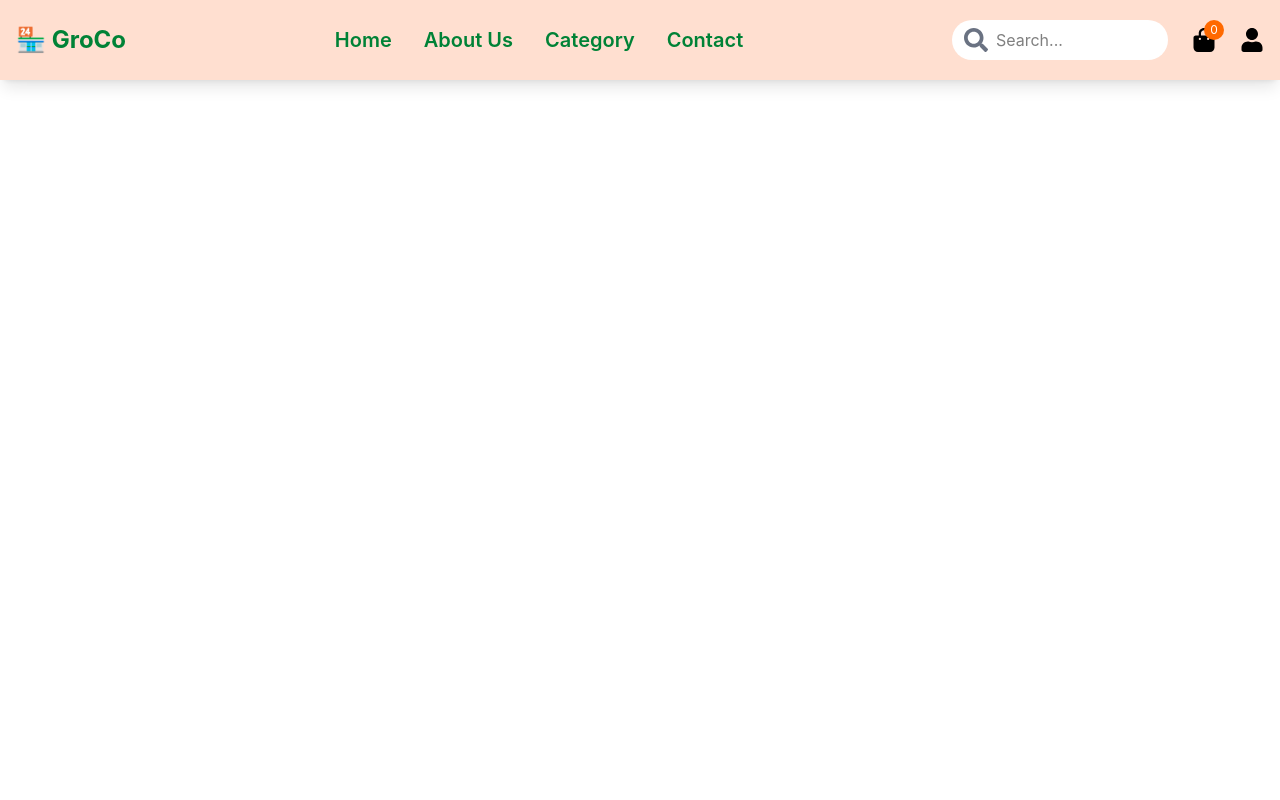
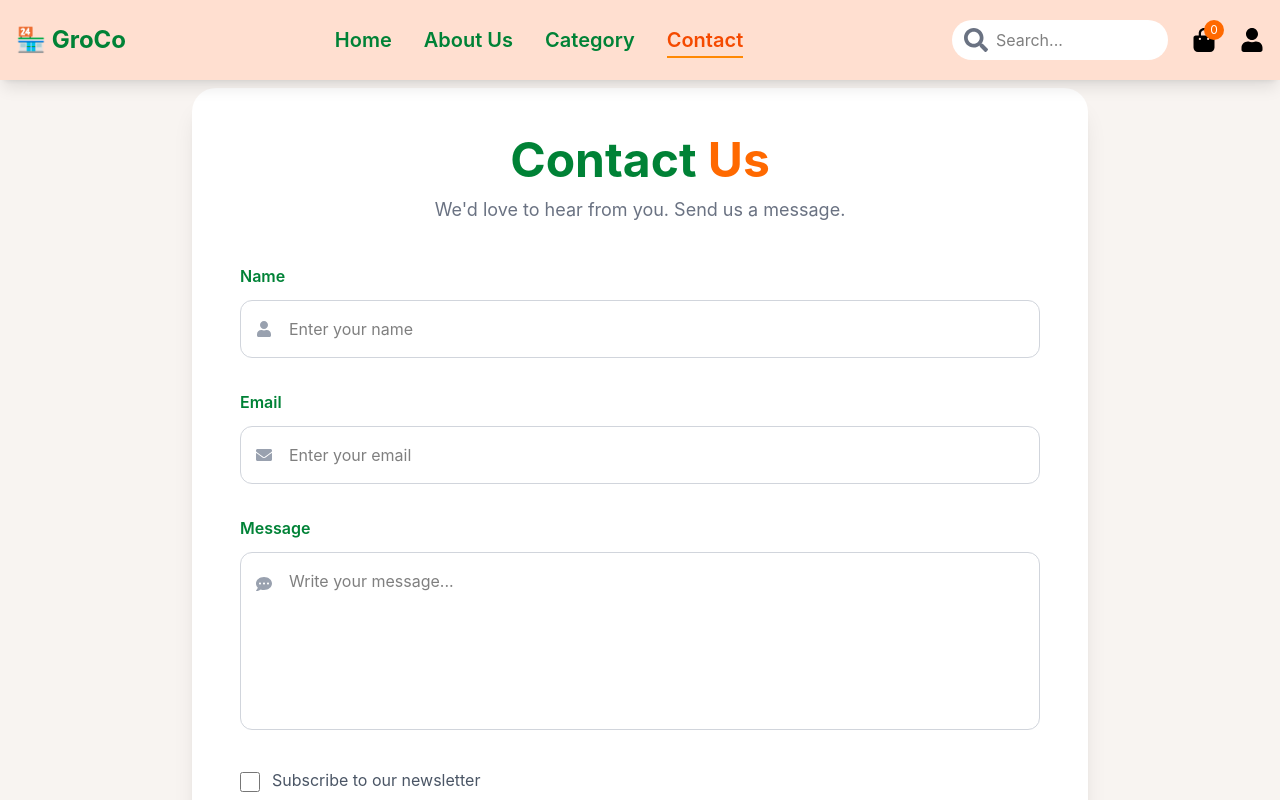
Before and after one commit to Sriramarjun2007/grocery-shop, a React (Vite) app in the folder grocery/: page /contact in a window 1280 px wide. Shown: the top 800 px of the page. Built offline with nearby package versions, Linux system fonts and the light colour scheme.

Commit message:
about and contact update

```diff
--- a/grocery/src/App.jsx
+++ b/grocery/src/App.jsx
@@ -10,7 +10,8 @@ import Checkout from "./pages/Checkout";
 import Ourcategory from "./component/Ourcategory";
 import Blog from "./component/Blog";
 import Footer from "./component/Footer";
-
+import Contact from "./pages/Contact";
+import About from "./pages/About";
 function App() {
   const [search, setSearch] = useState("");
 
@@ -41,6 +42,8 @@ function App() {
 
         <Route path="/cart" element={<Cart />} />
         <Route path="/checkout" element={<Checkout />} />
+        <Route path="/contact" element={<Contact />} />
+        <Route path="/about" element={<About />} />
 
       </Routes>
     </div>
--- a/grocery/src/component/Navbar.jsx
+++ b/grocery/src/component/Navbar.jsx
@@ -1,4 +1,4 @@
-import { useState } from "react";
+import { useState, useEffect } from "react";
 import { FaSearch, FaUser, FaBars, FaTimes } from "react-icons/fa";
 import { FaBagShopping } from "react-icons/fa6";
 import { Link, useLocation } from "react-router-dom";
@@ -9,9 +9,15 @@ function Navbar({ search, setSearch }) {
   const { totalItems } = useCart();
   const [isOpen, setIsOpen] = useState(false);
 
+  // Close mobile menu whenever route changes
+  useEffect(() => {
+    setIsOpen(false);
+  }, [location.pathname]);
+
   return (
     <nav className="bg-[#FFDFD0] fixed top-0 left-0 w-full z-50 shadow-lg">
       <div className="max-w-7xl mx-auto px-4 py-5">
+
         <div className="flex justify-between items-center">
 
           {/* Logo */}
@@ -21,6 +27,7 @@ function Navbar({ search, setSearch }) {
 
           {/* Desktop Menu */}
           <ul className="hidden md:flex gap-8 font-semibold text-xl text-green-700">
+
             <li>
               <Link
                 to="/"
@@ -35,12 +42,16 @@ function Navbar({ search, setSearch }) {
             </li>
 
             <li>
-              <a
-                href="#"
-                className="hover:text-orange-600 transition-all duration-200"
+              <Link
+                to="/about"
+                className={`pb-1 transition-all duration-200 ${
+                  location.pathname === "/about"
+                    ? "border-b-2 border-orange-400 text-orange-600"
+                    : "hover:text-orange-600"
+                }`}
               >
                 About Us
-              </a>
+              </Link>
             </li>
 
             <li>
@@ -57,32 +68,40 @@ function Navbar({ search, setSearch }) {
             </li>
 
             <li>
-              <a
-                href="#"
-                className="hover:text-orange-600 transition-all duration-200"
+              <Link
+                to="/contact"
+                className={`pb-1 transition-all duration-200 ${
+                  location.pathname === "/contact"
+                    ? "border-b-2 border-orange-400 text-orange-600"
+                    : "hover:text-orange-600"
+                }`}
               >
                 Contact
-              </a>
+              </Link>
             </li>
+
           </ul>
 
           {/* Desktop Icons */}
           <div className="hidden md:flex gap-6 text-black text-2xl items-center">
+
+            {/* Search */}
             <div className="flex items-center bg-white rounded-full px-3 py-2">
               <FaSearch className="text-gray-500" />
 
               <input
                 type="text"
                 placeholder="Search..."
-                className="outline-none ml-2 text-base w-40"
+                className="outline-none ml-2 text-base w-40 bg-transparent"
                 value={search}
                 onChange={(e) => setSearch(e.target.value)}
               />
             </div>
 
+            {/* Cart */}
             <div className="relative">
               <Link to="/cart">
-                <FaBagShopping className="cursor-pointer hover:text-orange-300" />
+                <FaBagShopping className="cursor-pointer hover:text-orange-300 transition" />
 
                 <span className="absolute -top-2 -right-2 bg-orange-500 text-white text-xs rounded-full w-5 h-5 flex items-center justify-center">
                   {totalItems()}
@@ -90,7 +109,8 @@ function Navbar({ search, setSearch }) {
               </Link>
             </div>
 
-            <FaUser className="cursor-pointer hover:text-orange-300" />
+            {/* User */}
+            <FaUser className="cursor-pointer hover:text-orange-300 transition" />
           </div>
 
           {/* Mobile Menu Button */}
@@ -100,34 +120,67 @@ function Navbar({ search, setSearch }) {
           >
             {isOpen ? <FaTimes /> : <FaBars />}
           </button>
+
         </div>
 
         {/* Mobile Menu */}
         {isOpen && (
           <div className="md:hidden mt-4 bg-white rounded-lg p-5 shadow-lg">
+
             <ul className="flex flex-col gap-4 font-semibold text-lg text-green-700">
+
               <li>
-                <Link to="/" onClick={() => setIsOpen(false)}>
+                <Link
+                  to="/"
+                  className={
+                    location.pathname === "/"
+                      ? "text-orange-500"
+                      : ""
+                  }
+                >
                   Home
                 </Link>
               </li>
 
               <li>
-                <a href="#">About Us</a>
+                <Link
+                  to="/about"
+                  className={
+                    location.pathname === "/about"
+                      ? "text-orange-500"
+                      : ""
+                  }
+                >
+                  About Us
+                </Link>
               </li>
 
               <li>
                 <Link
                   to="/category"
-                  onClick={() => setIsOpen(false)}
+                  className={
+                    location.pathname === "/category"
+                      ? "text-orange-500"
+                      : ""
+                  }
                 >
                   Category
                 </Link>
               </li>
 
               <li>
-                <a href="#">Contact</a>
+                <Link
+                  to="/contact"
+                  className={
+                    location.pathname === "/contact"
+                      ? "text-orange-500"
+                      : ""
+                  }
+                >
+                  Contact
+                </Link>
               </li>
+
             </ul>
 
             {/* Mobile Search */}
@@ -145,6 +198,7 @@ function Navbar({ search, setSearch }) {
 
             {/* Mobile Icons */}
             <div className="flex gap-8 mt-5 text-2xl">
+
               <Link to="/cart" className="relative">
                 <FaBagShopping />
 
@@ -154,9 +208,11 @@ function Navbar({ search, setSearch }) {
               </Link>
 
               <FaUser />
+
             </div>
           </div>
         )}
+
       </div>
     </nav>
   );
--- /dev/null
+++ b/grocery/src/pages/About.jsx
@@ -0,0 +1,95 @@
+function About() {
+  return (
+    <div className="bg-[#FFF8F3] min-h-screen py-20 px-4 sm:px-6 mt-10">
+      <div className="max-w-6xl mx-auto">
+
+        {/* Heading */}
+        <div className="text-center mb-16">
+          <h1 className="text-3xl sm:text-4xl md:text-5xl font-bold text-green-700">
+            About <span className="text-orange-500">Us</span>
+          </h1>
+
+          <p className="mt-4 text-gray-600 text-base sm:text-lg">
+            Freshness delivered right to your doorstep.
+          </p>
+        </div>
+
+        {/* Content */}
+        <div className="grid grid-cols-1 md:grid-cols-2 gap-10 lg:gap-12 items-center">
+
+          {/* Image */}
+          <div>
+            <img
+              src="https://images.unsplash.com/photo-1542838132-92c53300491e"
+              alt="Fresh Grocery"
+              className="rounded-3xl shadow-xl w-full h-72 sm:h-96 md:h-[450px] object-cover"
+            />
+          </div>
+
+          {/* Text */}
+          <div>
+            <h2 className="text-2xl sm:text-3xl font-bold text-green-700 mb-6">
+              Welcome to GroCo
+            </h2>
+
+            <p className="text-gray-600 leading-7 sm:leading-8 mb-6 text-sm sm:text-base">
+              At GroCo, we believe that fresh and healthy food should be
+              accessible to everyone. Our mission is to provide premium-quality
+              fruits, vegetables, and daily essentials at affordable prices.
+            </p>
+
+            <p className="text-gray-600 leading-7 sm:leading-8 mb-6 text-sm sm:text-base">
+              We carefully source our products from trusted farmers and
+              suppliers to ensure freshness, quality, and sustainability. With
+              fast delivery and exceptional customer service, we aim to make
+              grocery shopping simple, convenient, and enjoyable.
+            </p>
+
+            {/* Stats */}
+            <div className="grid grid-cols-2 gap-4 sm:gap-6 mt-8">
+
+              <div className="bg-white p-4 sm:p-6 rounded-2xl shadow-md text-center">
+                <h3 className="text-2xl sm:text-3xl font-bold text-orange-500">
+                  10K+
+                </h3>
+                <p className="text-gray-600 text-sm sm:text-base">
+                  Happy Customers
+                </p>
+              </div>
+
+              <div className="bg-white p-4 sm:p-6 rounded-2xl shadow-md text-center">
+                <h3 className="text-2xl sm:text-3xl font-bold text-orange-500">
+                  500+
+                </h3>
+                <p className="text-gray-600 text-sm sm:text-base">
+                  Fresh Products
+                </p>
+              </div>
+
+              <div className="bg-white p-4 sm:p-6 rounded-2xl shadow-md text-center">
+                <h3 className="text-2xl sm:text-3xl font-bold text-orange-500">
+                  24/7
+                </h3>
+                <p className="text-gray-600 text-sm sm:text-base">
+                  Customer Support
+                </p>
+              </div>
+
+              <div className="bg-white p-4 sm:p-6 rounded-2xl shadow-md text-center">
+                <h3 className="text-2xl sm:text-3xl font-bold text-orange-500">
+                  100%
+                </h3>
+                <p className="text-gray-600 text-sm sm:text-base">
+                  Quality Guaranteed
+                </p>
+              </div>
+
+            </div>
+          </div>
+        </div>
+      </div>
+    </div>
+  );
+}
+
+export default About;
--- /dev/null
+++ b/grocery/src/pages/Contact.jsx
@@ -0,0 +1,97 @@
+import { FaUser, FaEnvelope, FaCommentDots } from "react-icons/fa";
+
+function Contact() {
+  return (
+    <div className="min-h-screen bg-[#f8f4f1] flex items-center justify-center px-4 sm:px-6 py-12 mt-10">
+      <div className="w-full max-w-4xl bg-white rounded-3xl shadow-xl p-6 sm:p-8 md:p-12">
+
+        {/* Heading */}
+        <div className="text-center mb-10">
+          <h1 className="text-3xl sm:text-4xl md:text-5xl font-bold text-green-700">
+            Contact <span className="text-orange-500">Us</span>
+          </h1>
+
+          <p className="text-gray-500 mt-3 text-base sm:text-lg">
+            We'd love to hear from you. Send us a message.
+          </p>
+        </div>
+
+        {/* Form */}
+        <form className="space-y-6 sm:space-y-8">
+
+          {/* Name */}
+          <div>
+            <label className="block mb-3 text-green-700 font-semibold">
+              Name
+            </label>
+
+            <div className="relative">
+              <FaUser className="absolute left-4 top-1/2 -translate-y-1/2 text-gray-400" />
+
+              <input
+                type="text"
+                placeholder="Enter your name"
+                className="w-full border border-gray-300 rounded-xl py-4 pl-12 pr-4 focus:outline-none focus:ring-2 focus:ring-orange-400"
+              />
+            </div>
+          </div>
+
+          {/* Email */}
+          <div>
+            <label className="block mb-3 text-green-700 font-semibold">
+              Email
+            </label>
+
+            <div className="relative">
+              <FaEnvelope className="absolute left-4 top-1/2 -translate-y-1/2 text-gray-400" />
+
+              <input
+                type="email"
+                placeholder="Enter your email"
+                className="w-full border border-gray-300 rounded-xl py-4 pl-12 pr-4 focus:outline-none focus:ring-2 focus:ring-orange-400"
+              />
+            </div>
+          </div>
+
+          {/* Message */}
+          <div>
+            <label className="block mb-3 text-green-700 font-semibold">
+              Message
+            </label>
+
+            <div className="relative">
+              <FaCommentDots className="absolute left-4 top-6 text-gray-400" />
+
+              <textarea
+                rows="6"
+                placeholder="Write your message..."
+                className="w-full border border-gray-300 rounded-xl py-4 pl-12 pr-4 focus:outline-none focus:ring-2 focus:ring-orange-400 resize-none"
+              ></textarea>
+            </div>
+          </div>
+
+          {/* Newsletter */}
+          <div className="flex items-start gap-3">
+            <input
+              type="checkbox"
+              className="w-5 h-5 accent-orange-500 mt-1"
+            />
+
+            <label className="text-gray-600 text-sm sm:text-base">
+              Subscribe to our newsletter
+            </label>
+          </div>
+
+          {/* Button */}
+          <button
+            className="w-full bg-orange-500 hover:bg-orange-600 text-white text-lg sm:text-xl font-semibold py-4 rounded-full transition duration-300 shadow-lg"
+          >
+            Submit Message
+          </button>
+        </form>
+      </div>
+    </div>
+  );
+}
+
+export default Contact;
```
